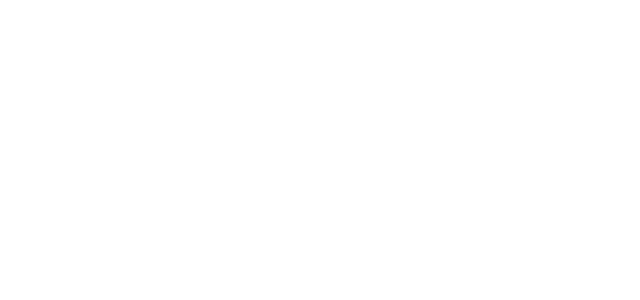
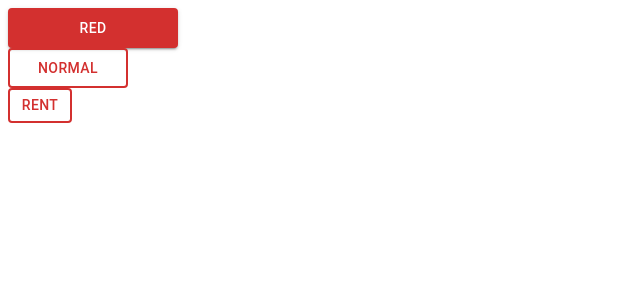
Before and after one commit to nitishpratap/kitab, a React (Create React App) app: page / in a window 1280 px wide. Shown: the top 300 px of the page, without its empty margins (0-640 px from the left). Built offline with nearby package versions, Linux system fonts and the light colour scheme.

Commit message:
made button components

```diff
--- a/src/App.tsx
+++ b/src/App.tsx
@@ -1,10 +1,12 @@
 import React from 'react';
-import {NormalButton, RedBackgroundButton} from "./components/buttons/button";
+import {NormalButton, RedBackgroundButton, RentButton} from "./components/buttons/button";
 
 function App() {
     return (
         <div className="App">
-
+            <RedBackgroundButton title={"red"}/>
+            <NormalButton title={"Normal"} height={40} width={120}/>
+            <RentButton/>
         </div>
     );
 }
--- a/src/components/buttons/button.tsx
+++ b/src/components/buttons/button.tsx
@@ -1,17 +1,43 @@
 import {Button} from "@mui/material";
+import './buttonStyles.css'
+import React, {useState} from "react";
 interface buttonTitle {
     title: string;
+
+}
+interface normalButtonProps {
+    title : String,
+    width : number,
+    height : number,
 }
 export const RedBackgroundButton = (props : buttonTitle) => {
 
     return <div>
-        <Button variant="contained" >{props.title}</Button>
+        <Button variant="contained" style={{ width: 170, height: 40, backgroundColor: '#D3302F',border : "none",color : 'white'}}>{props.title}</Button>
     </div>
 }
 
-export const NormalButton = (props : buttonTitle)=>{
-    return <div>
-        <Button variant="outlined">{props.title}</Button>
-
+export const NormalButton = (props : normalButtonProps)=>{
+    const red : String = '#D3302F'
+    const white : String = '#FFFFFF'
+const [textColor,setTextColor] = useState(red)
+    const handleMouseEnter = () => {
+        setTextColor(white);
+    };
+    const handleMouseLeave = () => {
+        setTextColor(red);
+    };
+    const buttonSX = {
+        "&:hover": {
+            backgroundColor : '#D3302F',
+            color : '#FFFFFF',
+        },
+    };
+    return <div >
+        <Button onMouseEnter={()=>{handleMouseEnter()}} onMouseLeave={()=>{handleMouseLeave()}} sx={buttonSX} variant="outlined" style={{width : props.width, height : props.height, borderColor : '#D3302F', borderWidth : 2, color :  `${textColor}`}} className="normal-button" >{props.title}</Button>
     </div>
 }
+
+export const RentButton = ()=>{
+    return <NormalButton  width={60} height={35} title={"Rent"}  />
+}
--- /dev/null
+++ b/src/components/buttons/buttonStyles.css
@@ -0,0 +1,3 @@
+.normal-button {
+    color: white;
+}
```
